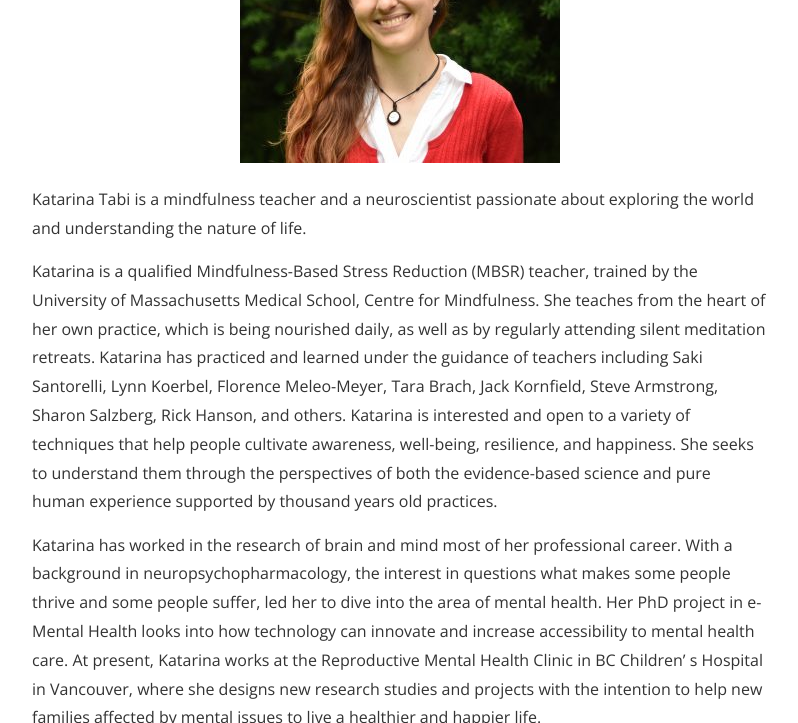
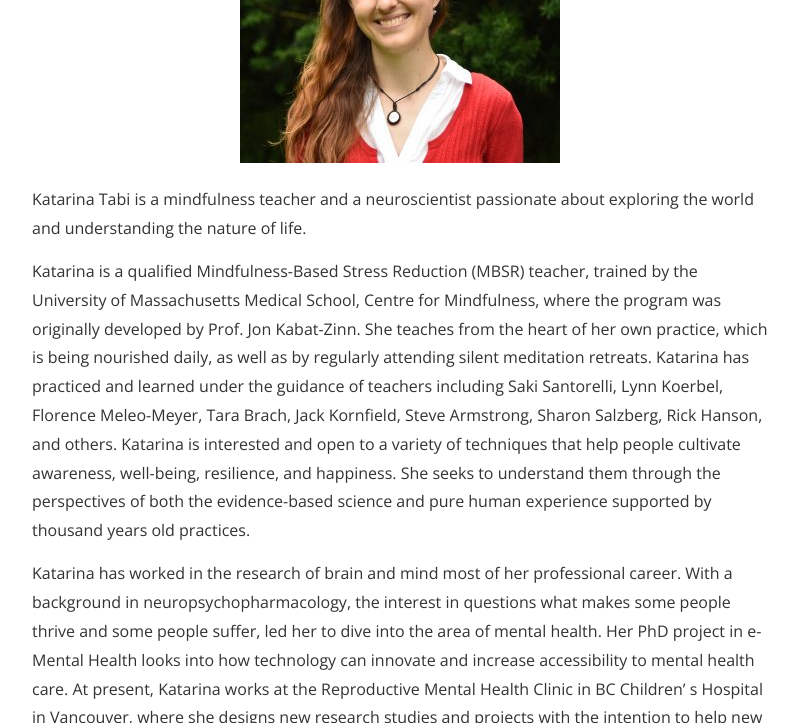
Before and after one commit to mindfulnessone/mindfulnessone.github.io, a Jekyll site: the page built from about.md, in a window 1280 px wide and 900 px high, scrolled down 352 px, cut to the strip 0-723 px from the top of the window. Shown: the whole strip, without its empty margins (240-1038 px from the left). Built offline with Jekyll 4.4.1, drawn with Linux system fonts in a browser that asks for light colours; nearby versions of some CDN libraries.

Commit message:
Update about.md

```diff
--- a/about.md
+++ b/about.md
@@ -10,7 +10,7 @@ order: 5
 
 Katarina Tabi is a mindfulness teacher and a neuroscientist passionate about exploring the world and understanding the nature of life.
 
-Katarina is a qualified Mindfulness-Based Stress Reduction (MBSR) teacher, trained by the University of Massachusetts Medical School, Centre for Mindfulness. She teaches from the heart of her own practice, which is being nourished daily, as well as by regularly attending silent meditation retreats. Katarina has practiced and learned under the guidance of teachers including Saki Santorelli, Lynn Koerbel, Florence Meleo-Meyer, Tara Brach, Jack Kornfield, Steve Armstrong, Sharon Salzberg, Rick Hanson, and others.
+Katarina is a qualified Mindfulness-Based Stress Reduction (MBSR) teacher, trained by the University of Massachusetts Medical School, Centre for Mindfulness, where the program was originally developed by Prof. Jon Kabat-Zinn. She teaches from the heart of her own practice, which is being nourished daily, as well as by regularly attending silent meditation retreats. Katarina has practiced and learned under the guidance of teachers including Saki Santorelli, Lynn Koerbel, Florence Meleo-Meyer, Tara Brach, Jack Kornfield, Steve Armstrong, Sharon Salzberg, Rick Hanson, and others.
 Katarina is interested and open to a variety of techniques that help people cultivate awareness, well-being, resilience, and happiness. She seeks to understand them through the perspectives of both the evidence-based science and pure human experience supported by thousand years old practices.
 
 Katarina has worked in the research of brain and mind most of her professional career. With a background in neuropsychopharmacology, the interest in questions what makes some people thrive and some people suffer, led her to dive into the area of mental health. Her PhD project in e-Mental Health looks into how technology can innovate and increase accessibility to mental health care. At present, Katarina works at the Reproductive Mental Health Clinic in BC Children’ s Hospital in Vancouver, where she designs new research studies and projects with the intention to help new families affected by mental issues to live a healthier and happier life.
```
